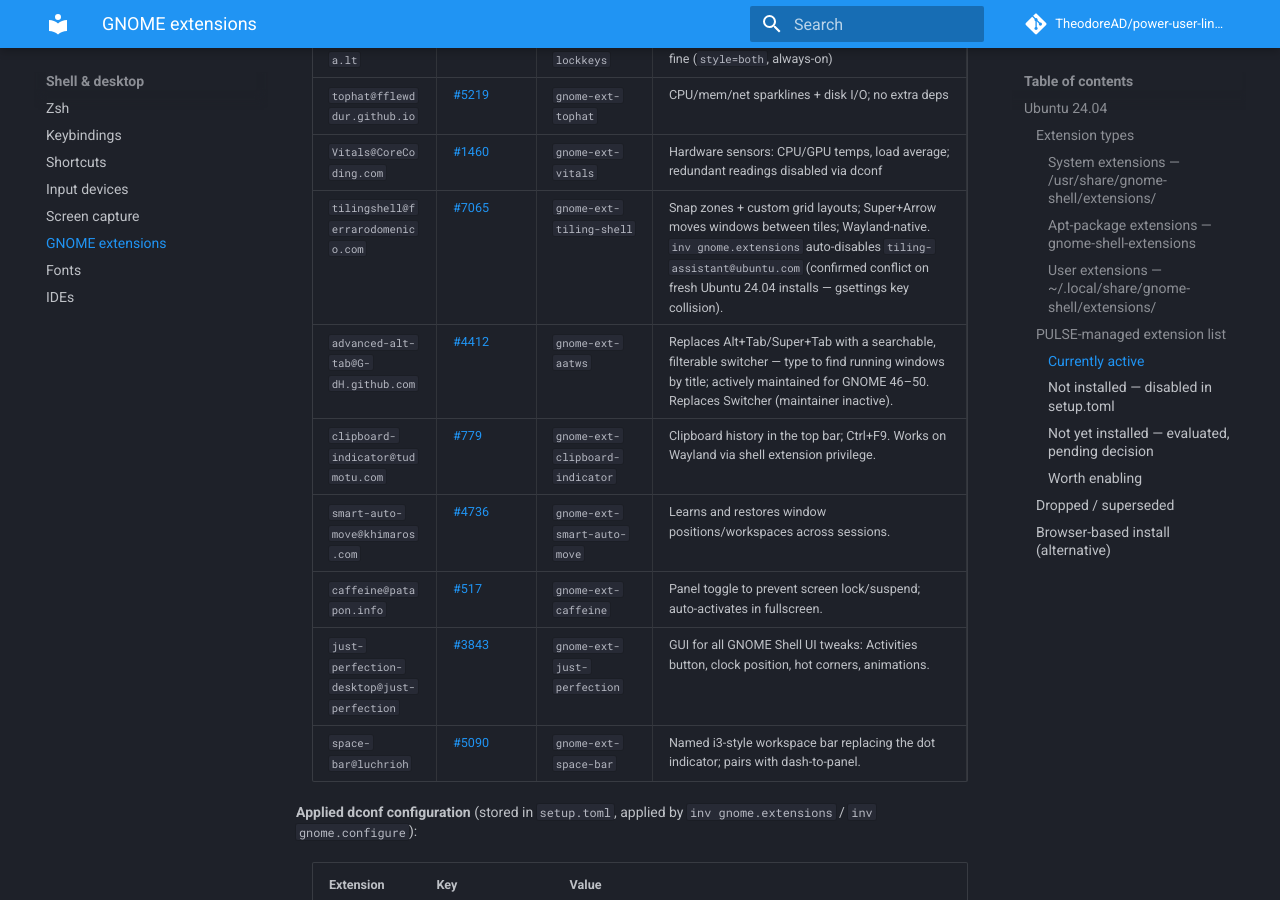
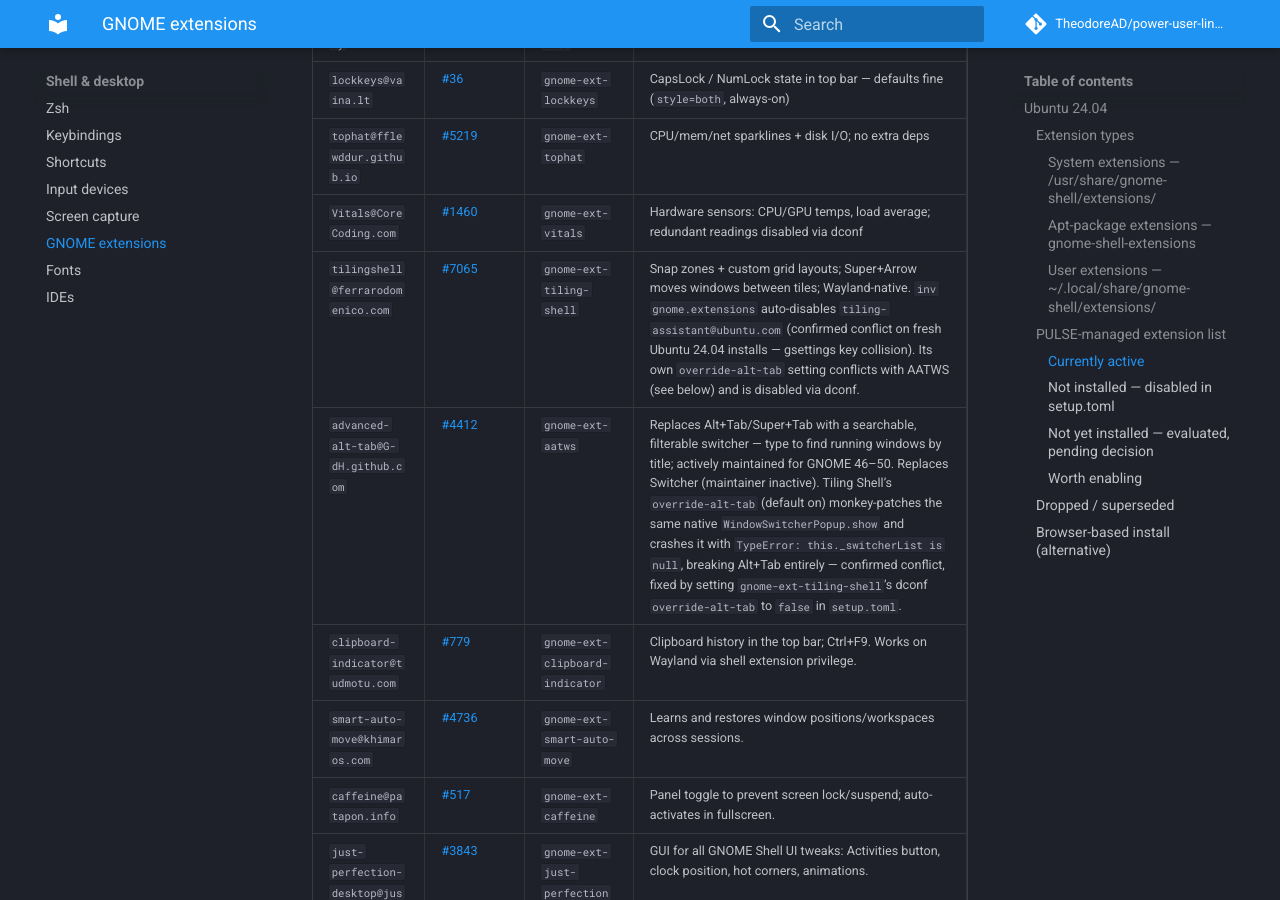
Before and after one commit to TheodoreAD/power-user-linux-setup, an MkDocs documentation site: the page built from docs/gnome_extensions.md, in a window 1280 px wide and 900 px high, scrolled down 3182 px. Built offline with MkDocs 1.6.1 and Material for MkDocs 9.7.7, drawn with Linux system fonts in a browser that asks for light colours; comment, search, counter and statistics services are not loaded.

Commit message:
Fix Tiling Shell/AATWS Alt-Tab conflict and Vitals GPU temp
Tiling Shell's override-alt-tab monkey-patches the same native
WindowSwitcherPopup.show as AATWS, crashing it with "this._switcherList
is null" and breaking Alt+Tab entirely — disable it via dconf since
AATWS is the configured switcher. Also fix Vitals' pinned GPU temp
sensor, which could never resolve because show-gpu was false (Vitals
only queries nvidia-smi when it's true), showing "..." in the panel
forever. Document the new dconf field on gnome-extension sections
while here, since it was missing from the setup.toml reference.

Co-Authored-By: Claude Sonnet 5 <noreply@anthropic.com>

```diff
--- a/docs/gnome_extensions.md
+++ b/docs/gnome_extensions.md
@@ -109,8 +109,8 @@ All 12 confirmed active as of 2026-06-09:
 | `lockkeys@vaina.lt` | [#36](https://extensions.gnome.org/extension/36/) | `gnome-ext-lockkeys` | CapsLock / NumLock state in top bar — defaults fine (`style=both`, always-on) |
 | `tophat@fflewddur.github.io` | [#5219](https://extensions.gnome.org/extension/5219/) | `gnome-ext-tophat` | CPU/mem/net sparklines + disk I/O; no extra deps |
 | `Vitals@CoreCoding.com` | [#1460](https://extensions.gnome.org/extension/1460/) | `gnome-ext-vitals` | Hardware sensors: CPU/GPU temps, load average; redundant readings disabled via dconf |
-| `tilingshell@ferrarodomenico.com` | [#7065](https://extensions.gnome.org/extension/7065/) | `gnome-ext-tiling-shell` | Snap zones + custom grid layouts; Super+Arrow moves windows between tiles; Wayland-native. `inv gnome.extensions` auto-disables `tiling-assistant@ubuntu.com` (confirmed conflict on fresh Ubuntu 24.04 installs — gsettings key collision). |
-| `advanced-alt-tab@G-dH.github.com` | [#4412](https://extensions.gnome.org/extension/4412/) | `gnome-ext-aatws` | Replaces Alt+Tab/Super+Tab with a searchable, filterable switcher — type to find running windows by title; actively maintained for GNOME 46–50. Replaces Switcher (maintainer inactive). |
+| `tilingshell@ferrarodomenico.com` | [#7065](https://extensions.gnome.org/extension/7065/) | `gnome-ext-tiling-shell` | Snap zones + custom grid layouts; Super+Arrow moves windows between tiles; Wayland-native. `inv gnome.extensions` auto-disables `tiling-assistant@ubuntu.com` (confirmed conflict on fresh Ubuntu 24.04 installs — gsettings key collision). Its own `override-alt-tab` setting conflicts with AATWS (see below) and is disabled via dconf. |
+| `advanced-alt-tab@G-dH.github.com` | [#4412](https://extensions.gnome.org/extension/4412/) | `gnome-ext-aatws` | Replaces Alt+Tab/Super+Tab with a searchable, filterable switcher — type to find running windows by title; actively maintained for GNOME 46–50. Replaces Switcher (maintainer inactive). Tiling Shell's `override-alt-tab` (default on) monkey-patches the same native `WindowSwitcherPopup.show` and crashes it with `TypeError: this._switcherList is null`, breaking Alt+Tab entirely — confirmed conflict, fixed by setting `gnome-ext-tiling-shell`'s dconf `override-alt-tab` to `false` in `setup.toml`. |
 | `clipboard-indicator@tudmotu.com` | [#779](https://extensions.gnome.org/extension/779/) | `gnome-ext-clipboard-indicator` | Clipboard history in the top bar; Ctrl+F9. Works on Wayland via shell extension privilege. |
 | `smart-auto-move@khimaros.com` | [#4736](https://extensions.gnome.org/extension/4736/) | `gnome-ext-smart-auto-move` | Learns and restores window positions/workspaces across sessions. |
 | `caffeine@patapon.info` | [#517](https://extensions.gnome.org/extension/517/) | `gnome-ext-caffeine` | Panel toggle to prevent screen lock/suspend; auto-activates in fullscreen. |
```
Also changed, not shown: setup.toml (+22 -2 lines).
